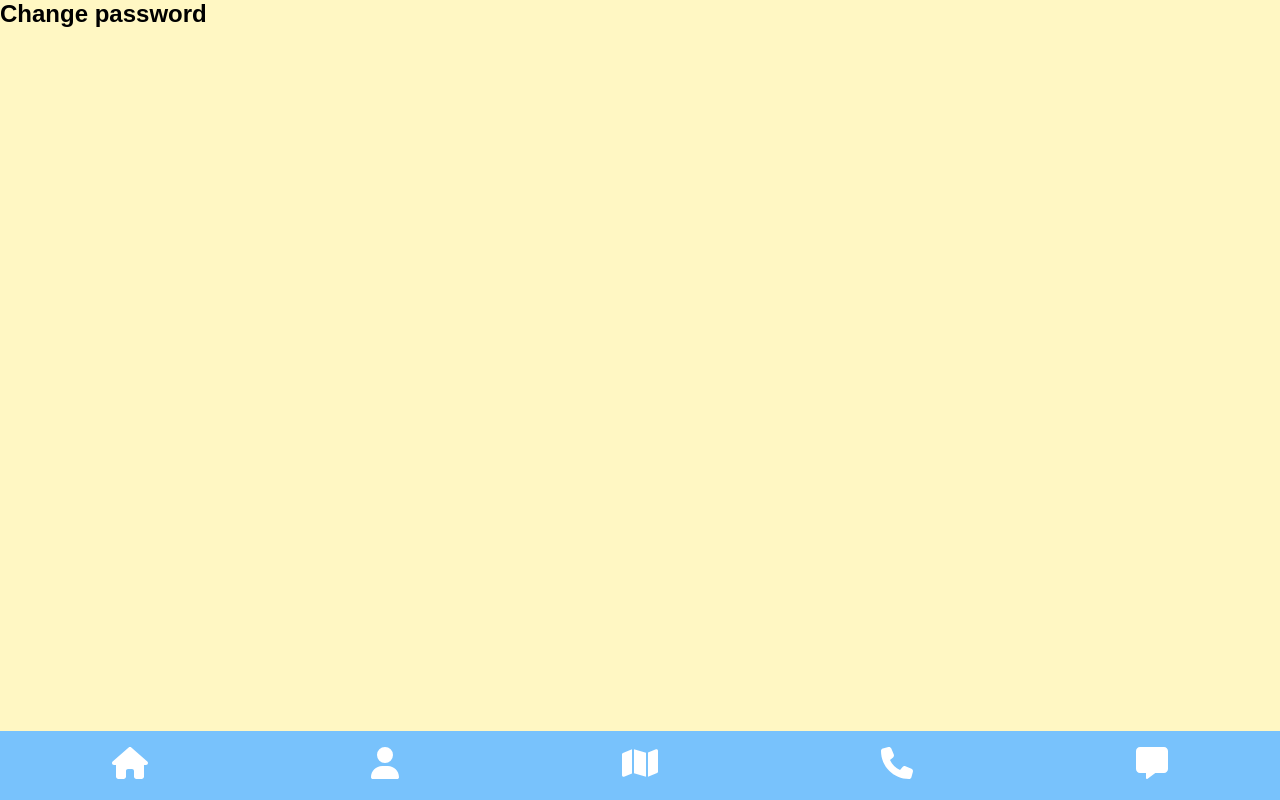
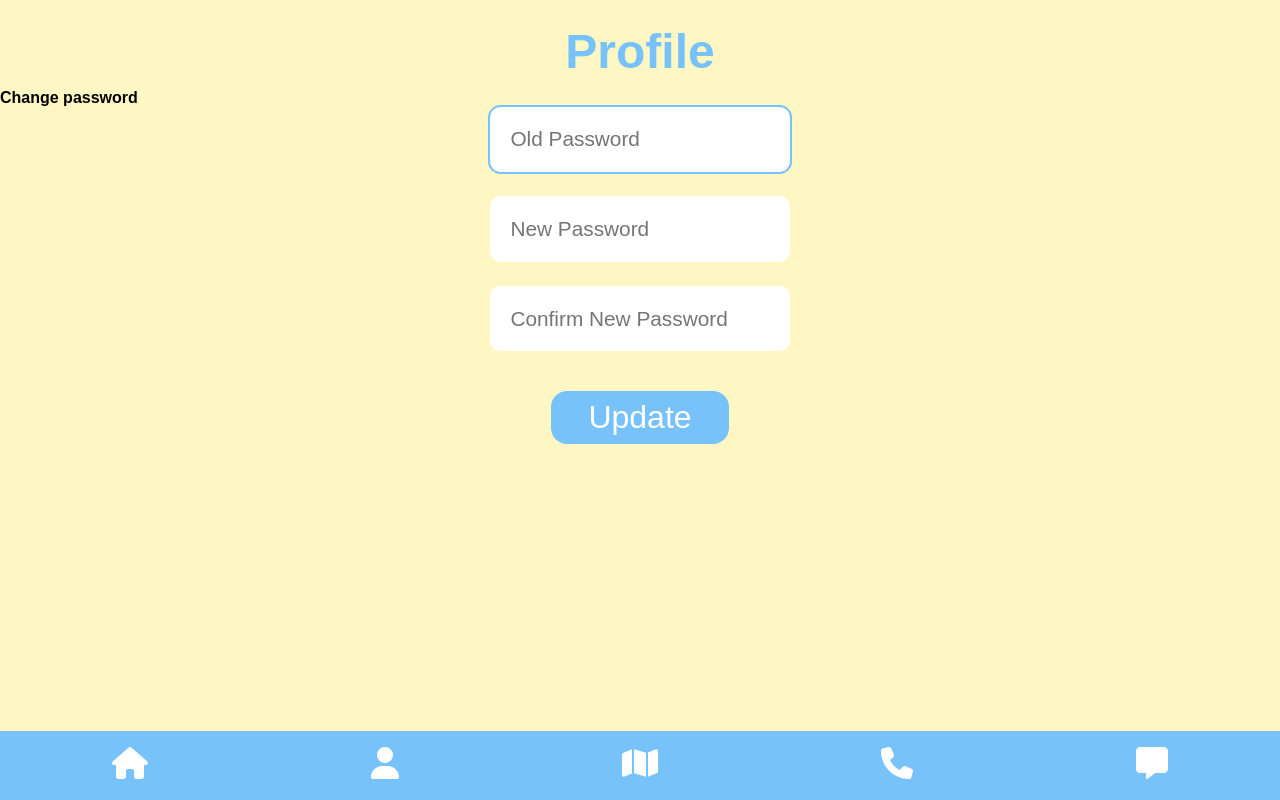
Before and after one commit to JoshGraham14/QUampus, a React (Create React App) app in the folder frontend/: page /profile in a window 1280 px wide. Both pictures are taken after a click on the button "Change Password". Built offline with nearby package versions, Linux system fonts and the light colour scheme; no server answers; what google-maps-react would draw is missing.

Commit message:
:sparkles: Change password logic completed

```diff
--- a/frontend/src/routes/changePassword.js
+++ b/frontend/src/routes/changePassword.js
@@ -1,12 +1,90 @@
+import { useState } from 'react'
 import { useLocation } from 'react-router-dom'
+import axios from 'axios'
 
 const ChangePassword = () => {
 	let { state } = useLocation()
 	const { id } = state
+	const [message, setMessage] = useState('')
+	const [oldPassword, setOldPassword] = useState('')
+	const [password1, setPassword1] = useState('')
+	const [password2, setPassword2] = useState('')
+
+	const handleChange = e => {
+		if (e.target.name === 'password1') {
+			setPassword1(e.target.value)
+		} else if (e.target.name === 'old-password') {
+			setOldPassword(e.target.value)
+		} else {
+			setPassword2(e.target.value)
+		}
+	}
+
+	const handleSubmit = e => {
+		e.preventDefault()
+		if (oldPassword === '') {
+			setMessage('Old Password is must be supplied.')
+		} else if (password1 !== password2) {
+			setMessage('Password confirmation does not match new password.')
+		} else if (password1 === '' || password2 === '') {
+			setMessage('No new password was supplied.')
+		} else {
+			const content = {
+				id: id,
+				oldPassword: oldPassword,
+				newPassword: password1,
+			}
+			axios.put('http://127.0.0.1:8000/user', content).then(response => {
+				console.log(response.data.status)
+				setMessage(response.data.status)
+				setOldPassword('')
+				setPassword1('')
+				setPassword2('')
+				e.target.reset()
+			})
+		}
+	}
+
 	return (
 		<div>
-			<h2>Change password</h2>
-			<p>{id}</p>
+			<h2 className='title near-top'>Profile</h2>
+			<p>{message}</p>
+			<p>
+				<strong>Change password</strong>
+			</p>
+			<form className='form-container' onSubmit={handleSubmit}>
+				<input
+					autoFocus
+					type='password'
+					name='old-password'
+					className='form-input'
+					onChange={handleChange}
+					placeholder='Old Password'
+					autoComplete='off'
+				/>
+				<input
+					type='password'
+					name='password1'
+					className='form-input'
+					onChange={handleChange}
+					placeholder='New Password'
+					autoComplete='off'
+				/>
+				<input
+					type='password'
+					name='password2'
+					className='form-input'
+					onChange={handleChange}
+					placeholder='Confirm New Password'
+				/>
+				<div className='submit-buttons'>
+					<input
+						className='btn submit'
+						type='submit'
+						value='Update'
+					/>
+				</div>
+			</form>
 		</div>
 	)
 }
--- a/frontend/src/routes/profile.js
+++ b/frontend/src/routes/profile.js
@@ -96,16 +96,15 @@ const Profile = () => {
 		}
 	}
 
-	const submitNewData = () => {
+	const submitNewData = e => {
 		const content = {
 			id: id,
 			newEmail: newEmail,
 			newUsername: newUsername,
 			newName: newName,
+			newPassword: '',
 		}
-		axios.put('http://127.0.0.1:8000/user', content).then(response => {
-			setUserName(response.data.profile_pic)
-		})
+		axios.put('http://127.0.0.1:8000/user', content)
 	}
 
 	const handleChangePassword = () => {
```
Also changed, not shown: 1 other file (tests, documents, lock files or other folders).
